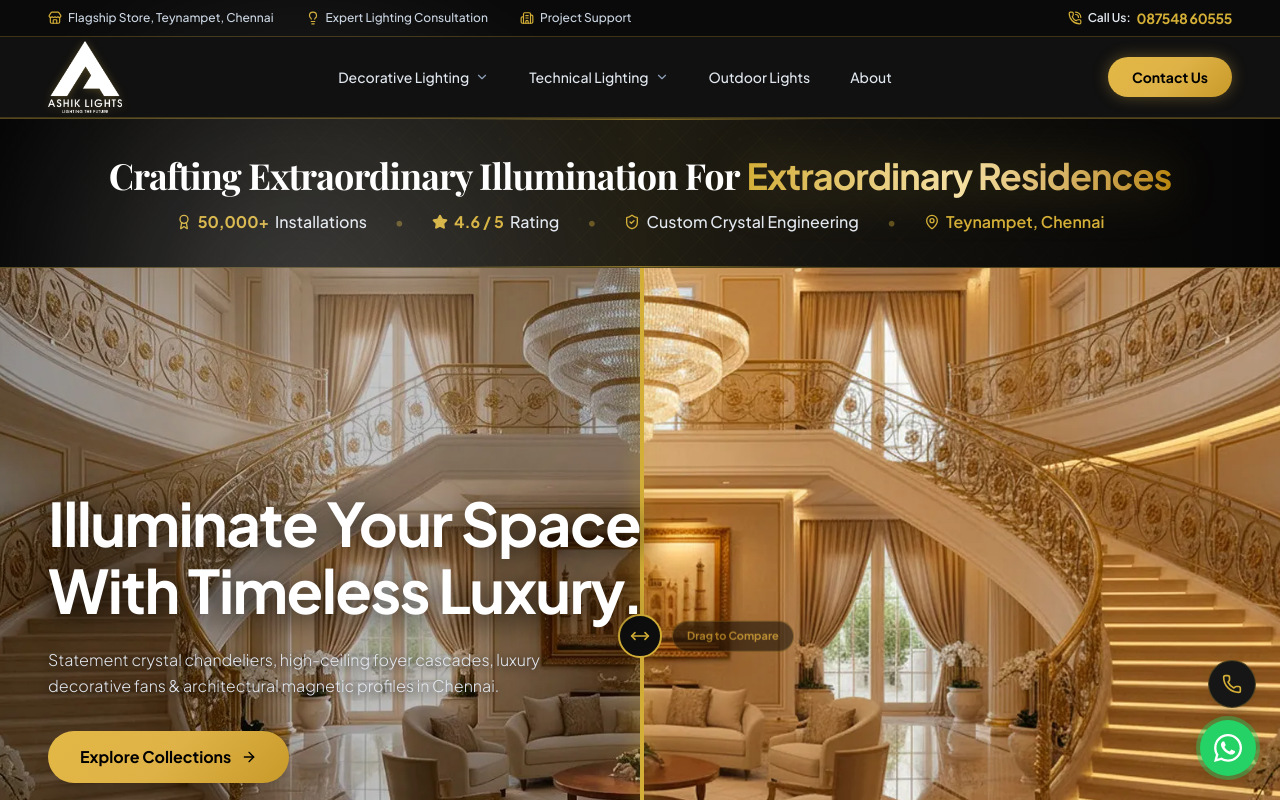
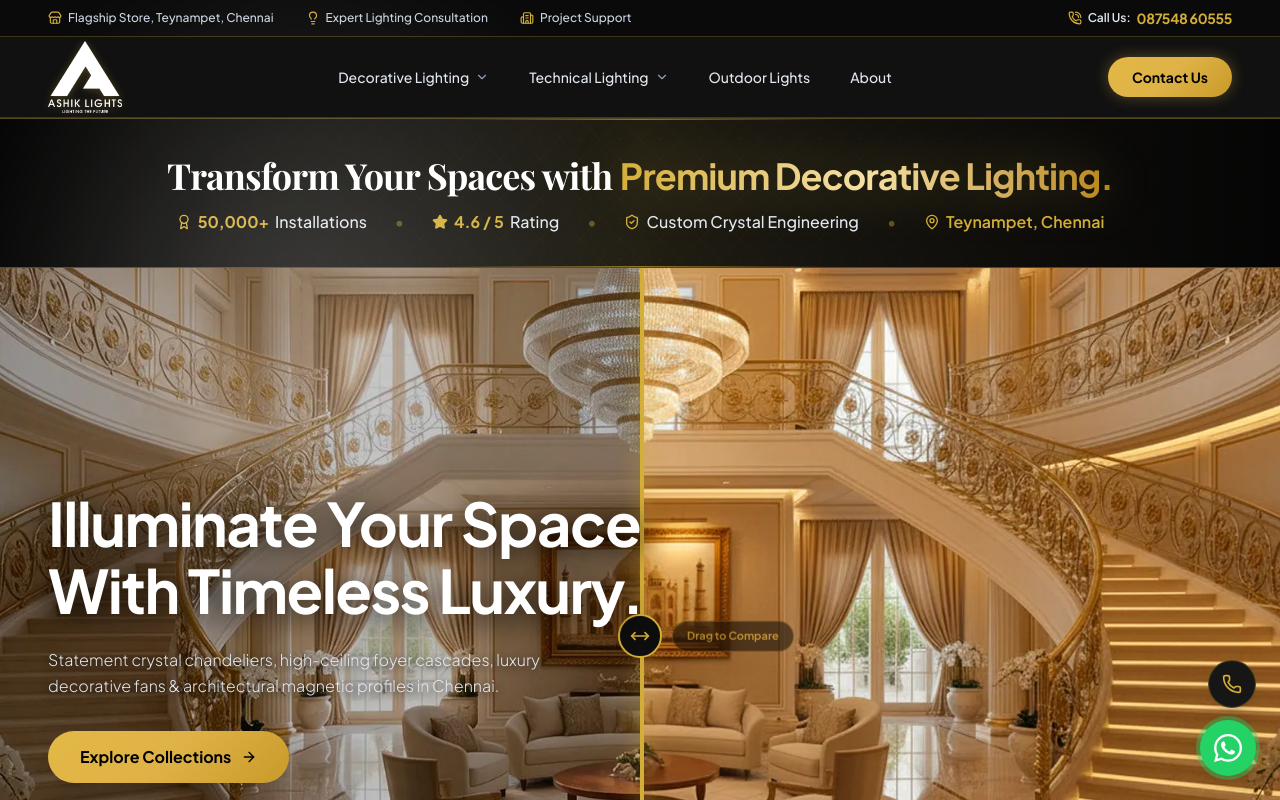
Before and after one commit to ayatiworkstechnologies/ashiklight-website, a Next.js app: page / in a window 1280 px wide. Shown: the top 800 px of the page. Built offline with nearby package versions, Linux system fonts and the light colour scheme; a web font is replaced by a local one.

Commit message:
5/8/2026 update home 2

```diff
--- a/app/layout.tsx
+++ b/app/layout.tsx
@@ -9,12 +9,15 @@ const playfair = Playfair_Display({
   variable: "--font-serif",
   subsets: ["latin"],
   display: "swap",
+  weight: ["400", "500", "600", "700", "800", "900"],
+  style: ["normal", "italic"],
 });
 
 const jakarta = Plus_Jakarta_Sans({
   variable: "--font-sans",
   subsets: ["latin"],
   display: "swap",
+  weight: ["300", "400", "500", "600", "700", "800"],
 });
 
 export const viewport: Viewport = {
--- a/components/HeroMarqueeText.tsx
+++ b/components/HeroMarqueeText.tsx
@@ -18,9 +18,9 @@ export default function HeroMarqueeText() {
       <div className="max-w-6xl mx-auto text-center relative z-10 space-y-3 py-2">
         {/* Main Headline Statement */}
         <h2 className="font-serif text-xl sm:text-3xl lg:text-4xl font-bold tracking-tight text-white leading-tight">
-          Crafting Extraordinary Illumination For{" "}
+          Transform Your Spaces with{" "}
           <span className="text-transparent bg-clip-text bg-gradient-to-r from-[#D4AF37] via-[#F5E0A3] to-[#B8860B] drop-shadow-[0_0_25px_rgba(212,175,55,0.35)]">
-            Extraordinary Residences
+            Premium Decorative Lighting.
           </span>
         </h2>
 
```
